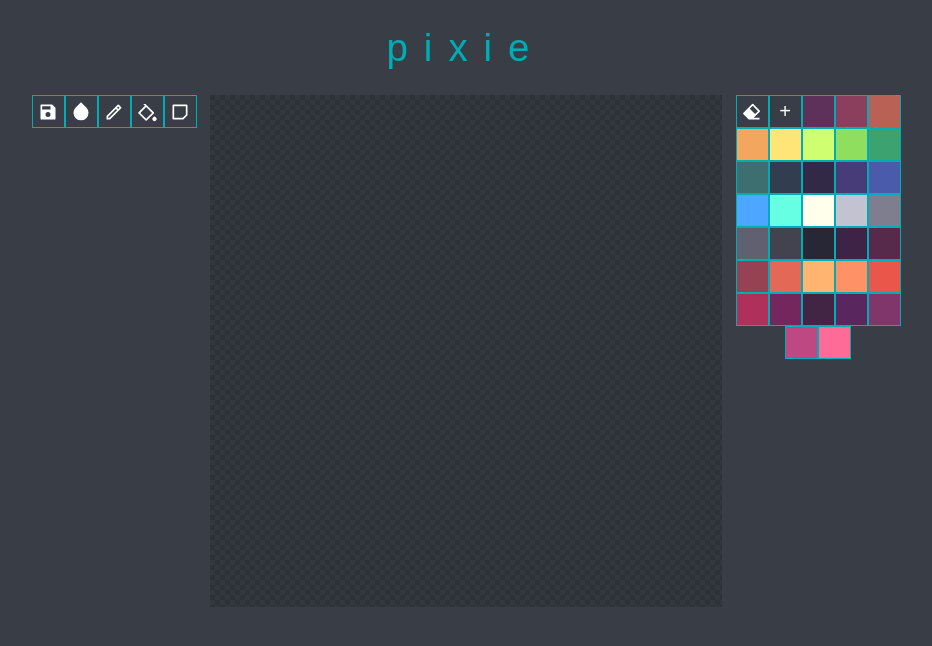
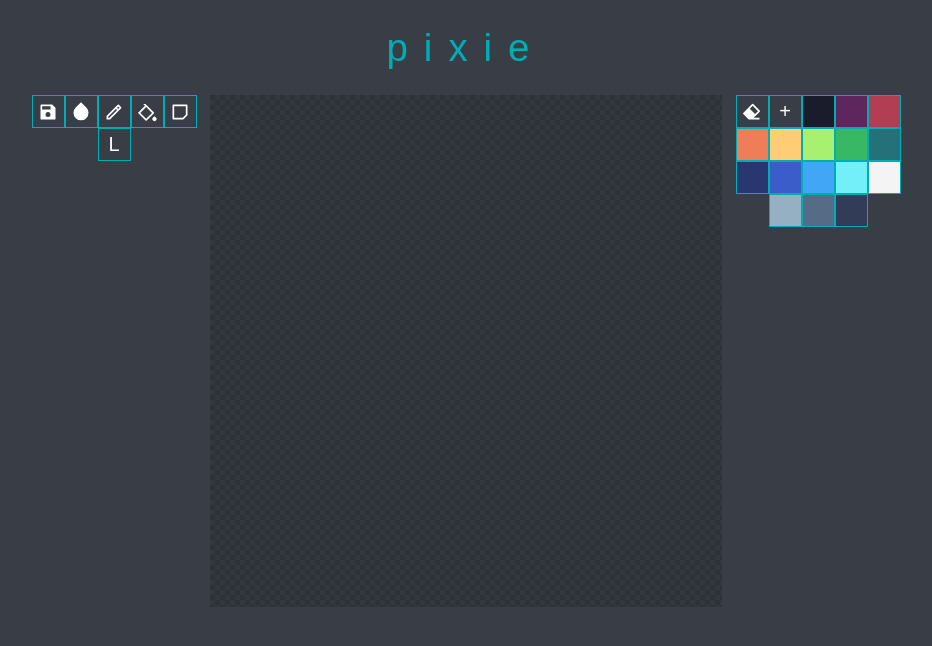
Before and after one commit to seapvnk/pixie, a React (Create React App) app: page / in a window 1280 px wide. Shown: the top 646 px of the page, without its empty margins (174-1106 px from the left). Built offline with nearby package versions, Linux system fonts and the light colour scheme.

Commit message:
load color palettes

```diff
--- a/src/App.tsx
+++ b/src/App.tsx
@@ -5,30 +5,29 @@
 
 import { RiEraserFill, RiPaintLine, RiPencilLine,
          RiStickyNote2Line, RiDropFill, RiSave2Fill } from "react-icons/ri";
+
 import ColorPicker from './components/ColorPicker';
+import loadPalette from './utils/loadPalette';
+import toPalette from './utils/toPalette';
+
 
 function App() {
 
-  const [color, setColor] = useState('#5e315b');
   const [picture, setPicture] = useState(Picture.empty(32, 32, '#ffffff00'));
   const [brush, setBrush] = useState(ToolType.Pencil);
   const [triggerSaveButton, setTriggerSaveButton] = useState(false);
   const [scale, setScale] = useState(16);
 
-  const [palette, setColorPalette] = useState([
-    '#5e315b', '#8c3f5d',  '#ba6156',
-    '#f2a65e',  '#ffe478',  '#cfff70',
-    '#8fde5d',  '#3ca370',  '#3d6e70',
-    '#323e4f',  '#322947',  '#473b78',
-    '#4b5bab',  '#4da6ff',  '#66ffe3',
-    '#ffffeb',  '#c2c2d1',  '#7e7e8f',
-    '#606070',  '#43434f',  '#272736',
-    '#3e2347',  '#57294b',  '#964253',
-    '#e36956',  '#ffb570',  '#ff9166',
-    '#eb564b',  '#b0305c',  '#73275c',
-    '#422445',  '#5a265e',  '#80366b',
-    '#bd4882',  '#ff6b97 ',
-  ]);
+  const [palette, setColorPalette] = useState(toPalette(`
+    #1a1c2c#5d275d#b13e53
+    #ef7d57#ffcd75#a7f070
+    #38b764#257179#29366f
+    #3b5dc9#41a6f6#73eff7
+    #f4f4f4#94b0c2#566c86
+    #333c57
+  `));
+
+  const [color, setColor] = useState(palette[0]);
 
   function clearCanvas() {
     if (window.confirm('Delete your drawing?')) {
@@ -58,7 +57,7 @@
           case 'p': setBrush(ToolType.Pencil); break;
           case 'd': setBrush(ToolType.Drop); break;
 
-            // scale
+          // scales
           case 'a': setScale(scale - 4); break;
           case 's': setScale(scale + 4); break;
       }
@@ -72,12 +71,14 @@
       <h1>Pixie</h1>
 
       <div className="app">
+
         <div className="tools">
           <Tool fn={() => setTriggerSaveButton(true)}><RiSave2Fill /></Tool>
           <Tool fn={switchBrush(ToolType.Drop)}> <RiDropFill /> </Tool>
           <Tool fn={switchBrush(ToolType.Pencil)}> <RiPencilLine /> </Tool>
           <Tool fn={switchBrush(ToolType.Fill)}> <RiPaintLine /> </Tool>
           <Tool fn={clearCanvas}> <RiStickyNote2Line /> </Tool>
+          <Tool fn={loadPalette(setColorPalette)}> L </Tool>
         </div>
 
         <Board
@@ -92,12 +93,15 @@
         />
 
         <div className="tools">
-          <Tool fn={selectColor('#ffffff00')}> <RiEraserFill /> </Tool>
+
+          <Tool fn={selectColor('#ffffff00')}><RiEraserFill /></Tool>
+
           <ColorPicker
             colorPalette={palette}
             setColorPalette={setColorPalette}
             brushColor={selectColor}
           />
+
           {palette.map((color, index) => {
             return (
                 <Tool
@@ -107,7 +111,9 @@
                 />
               )
             })}
+
         </div>
+
       </div>
     </div>
   );
--- /dev/null
+++ b/src/utils/loadPalette.ts
@@ -0,0 +1,17 @@
+import toPalette from "./toPalette";
+
+export default function loadPalette(setColorPalette: Function) {
+    return () => {
+        const newPalette = prompt('Your palette');
+
+        if (newPalette) {
+            const newPaletteArray = toPalette(newPalette);
+
+            if (newPaletteArray && newPaletteArray.length > 2) {
+                setColorPalette(newPaletteArray);
+            }
+        }
+
+    }
+
+}
--- /dev/null
+++ b/src/utils/toPalette.ts
@@ -0,0 +1,6 @@
+export default function toPalette(palette: string) {
+    return palette
+        .split('#')
+        .map(color => `#${color}`)
+        .splice(1);
+}
```
Lines whose indentation alone changed are shown as unchanged.
